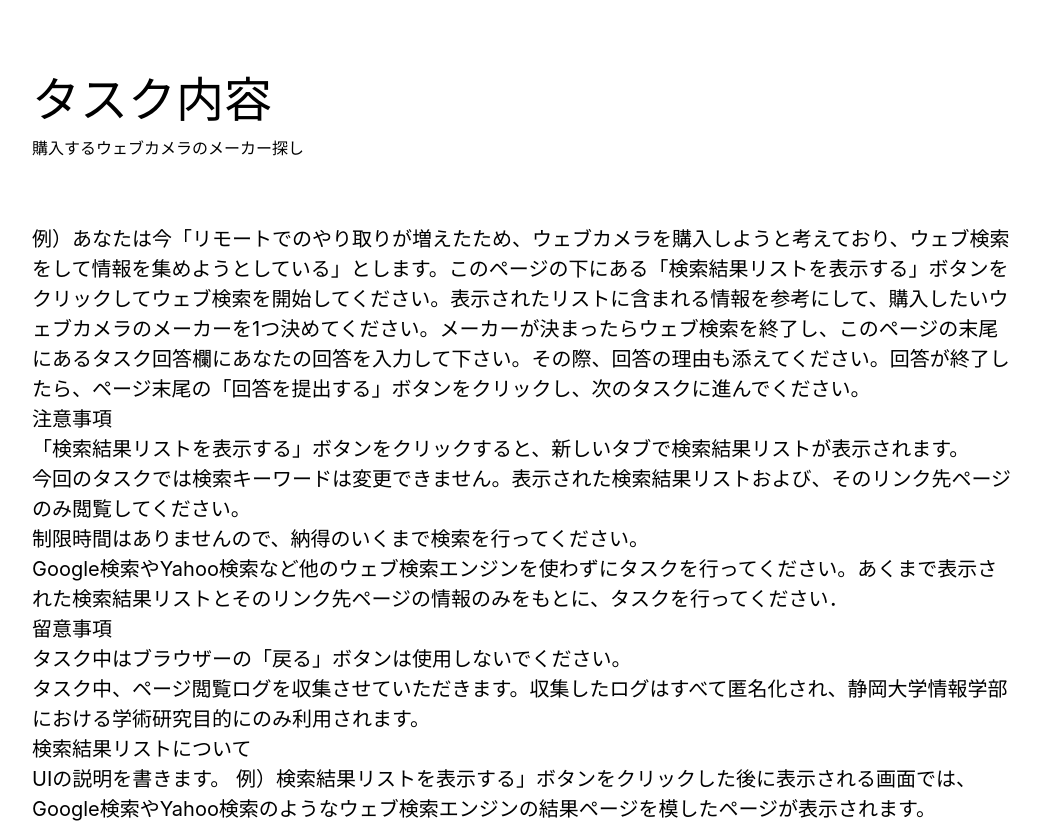
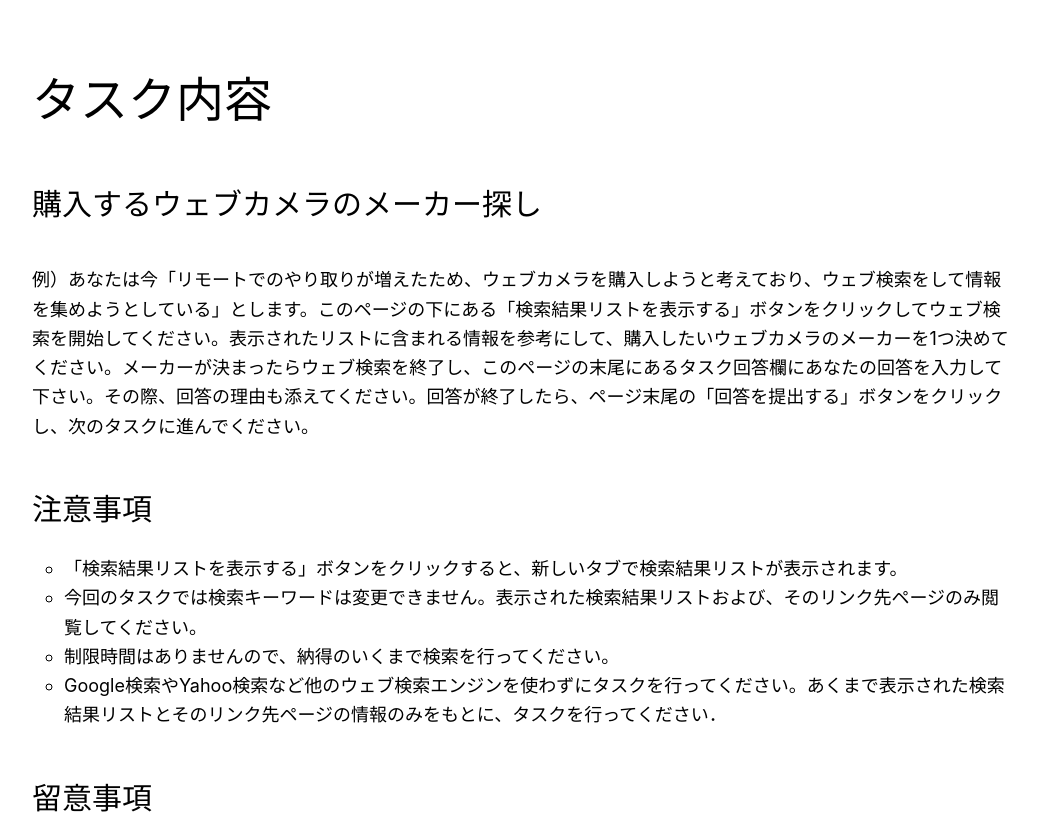
Before and after one commit to ushmz/salvator, a Next.js app: page /task/1 in a window 1280 px wide. Shown: the top 823 px of the page, without its empty margins (116-1156 px from the left). Built offline with nearby package versions, Linux system fonts and the light colour scheme.

Commit message:
:sparkles: Fix task explanation page

```diff
--- a/pages/task/[id].tsx
+++ b/pages/task/[id].tsx
@@ -2,11 +2,12 @@ import Head from "next/head";
 import { getTaskByID } from "../../lib/api";
 import markdownToHTML from "../../lib/markdownToHTML";
 import styles from "../../styles/Home.module.css";
+import markdownStyle from "../../styles/markdown.module.css";
 
 type Props = {
   id: string;
-  query: string;
-  title: string;
+  query?: string;
+  title?: string;
   content: string;
 };
 
@@ -15,13 +16,16 @@ const Task = (props: Props) => {
     <div className={styles.container}>
       <Head>
         <title>タスク詳細</title>
-        <meta name="description" content="Generated by create next app" />
         <link rel="icon" href="/favicon.ico" />
       </Head>
       <main className={styles.main}>
         <h1 className={styles.title}>タスク内容</h1>
-        <h2>{props.title}</h2>
-        <div className={styles.description} dangerouslySetInnerHTML={{ __html: props.content }} />
+        {props.title && (
+          <div className={markdownStyle["markdown"]}>
+            <h2>{props.title}</h2>
+          </div>
+        )}
+        <div className={markdownStyle["markdown"]} dangerouslySetInnerHTML={{ __html: props.content }} />
       </main>
     </div>
   );
```
